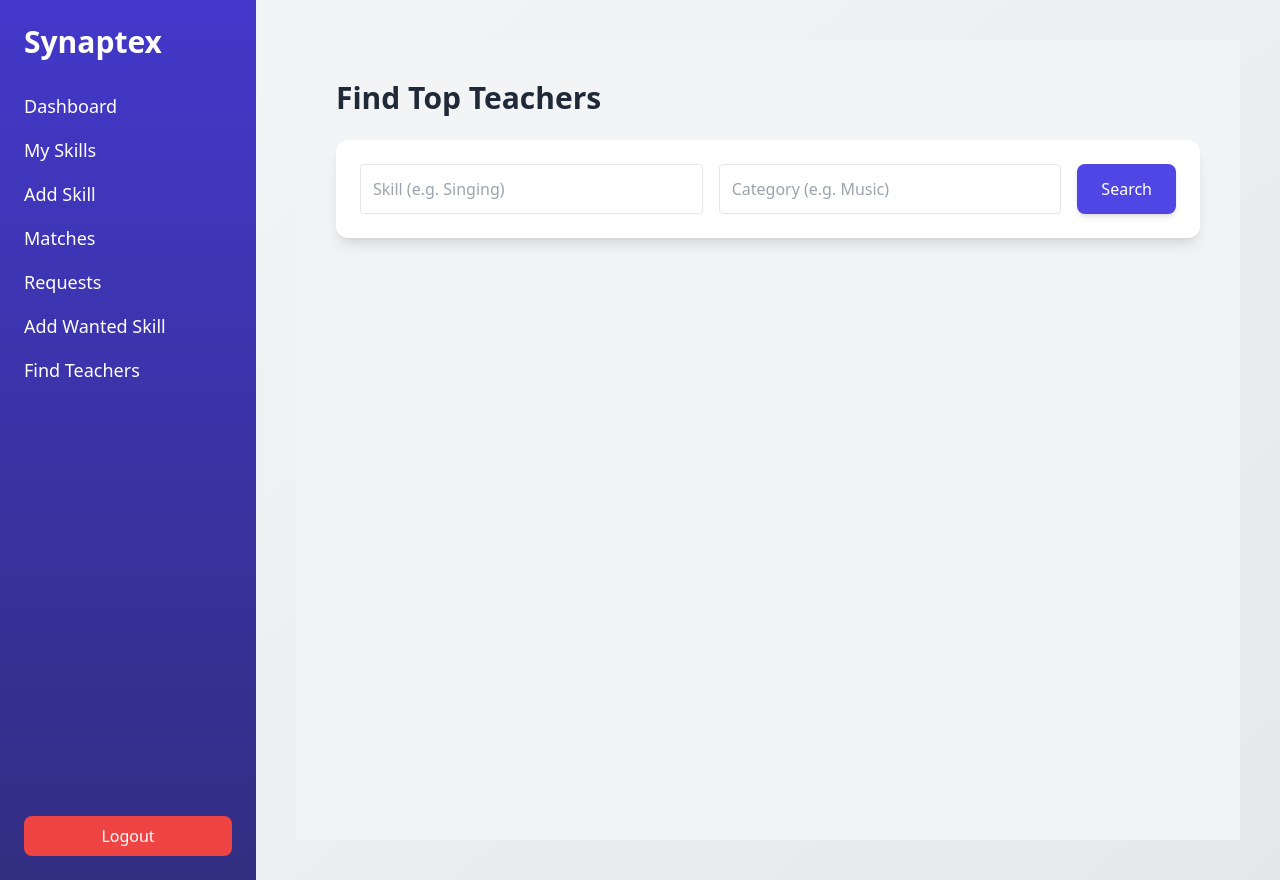
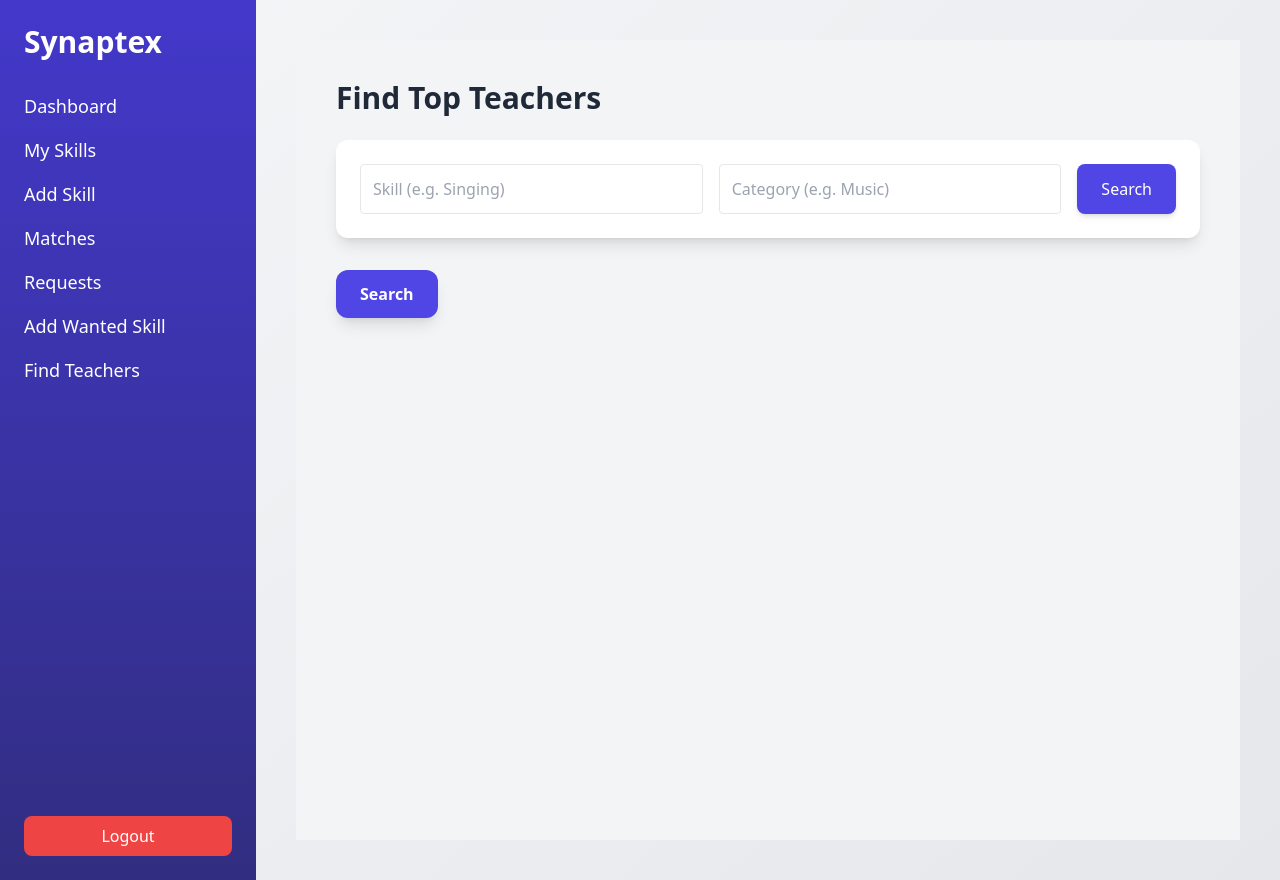
Before and after one commit to Nayessha/skillswap, a React app in the folder frontend/: page /search in a window 1280 px wide. Built offline with nearby package versions, Linux system fonts and the light colour scheme; sample sign-in values are in the browser's storage; the HTML template or start-up script is replaced by a standard one.

Commit message:
updated frontend

```diff
--- a/frontend/src/index.css
+++ b/frontend/src/index.css
@@ -1,3 +1,23 @@
 @tailwind base;
 @tailwind components;
 @tailwind utilities;
+@layer components {
+  .btn-primary {
+    @apply bg-indigo-600 text-white font-semibold
+           py-3 px-6 rounded-xl
+           shadow-lg
+           transition duration-200
+           transform hover:-translate-y-1 hover:scale-105
+           hover:shadow-2xl;
+  }
+
+  .btn-secondary {
+    @apply bg-gray-200 text-gray-800 font-semibold
+           py-3 px-6 rounded-xl
+           transition duration-200
+           transform hover:scale-105;
+  }
+}
+html {
+  scroll-behavior: smooth;
+}
--- a/frontend/src/pages/AddSkill.jsx
+++ b/frontend/src/pages/AddSkill.jsx
@@ -97,6 +97,9 @@ export default function AddSkill() {
           >
             Add Skill
           </button>
+          <button className="btn-primary">
+                Add Skill
+          </button>
 
         </div>
       </div>
--- a/frontend/src/pages/AddWantedSkill.jsx
+++ b/frontend/src/pages/AddWantedSkill.jsx
@@ -97,6 +97,9 @@ export default function AddWantedSkill() {
           >
             Add Wanted Skill
           </button>
+          <button className="btn-primary">
+            Add Skill
+          </button>
 
         </div>
       </div>
--- a/frontend/src/pages/Matches.jsx
+++ b/frontend/src/pages/Matches.jsx
@@ -48,6 +48,9 @@ function Matches() {
               >
                 Send Request
               </button>
+              <button className="btn-primary">
+                Matches
+              </button>
             </div>
           ))}
         </div>
--- a/frontend/src/pages/Requests.jsx
+++ b/frontend/src/pages/Requests.jsx
@@ -205,6 +205,7 @@ function Requests() {
                     >
                       ⭐
                     </button>
+
                   ))}
                 </div>
               )}
@@ -212,6 +213,9 @@ function Requests() {
           </div>
         ))}
       </div>
+      <button className="btn-primary">
+        Requests
+      </button>
     </div>
     </motion.div>
   );
--- a/frontend/src/pages/Search.jsx
+++ b/frontend/src/pages/Search.jsx
@@ -68,6 +68,9 @@ function Search() {
           </p>
         </div>
       ))}
+      <button className="btn-primary">
+        Search
+      </button>
     </div>
     </motion.div>
   );
--- a/frontend/src/pages/Skills.jsx
+++ b/frontend/src/pages/Skills.jsx
@@ -29,6 +29,9 @@ function Skills() {
           </div>
         ))}
       </div>
+      <button className="btn-primary">
+        Skills
+      </button>
     </div>
     </motion.div>
   );
```
